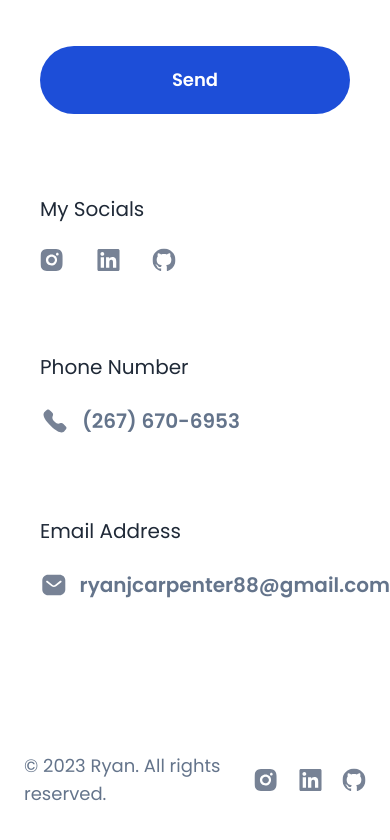
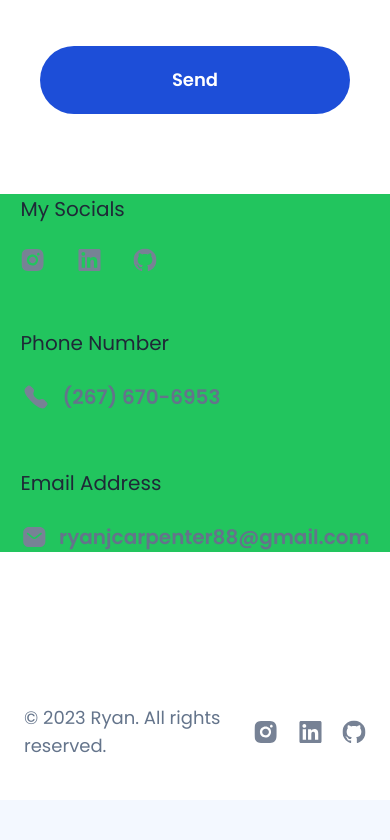
Before and after one commit to Erzyelc/portfolio, a Next.js app: page /contact in a window 390 px wide. Shown: the part 1342-2182 px from the top of the page. After the commit the page ends 2142 px from the top, so only its background shows below. Built offline with nearby package versions, Linux system fonts and the light colour scheme.

Commit message:
fixed form

```diff
--- a/app/contact/Sidebar.tsx
+++ b/app/contact/Sidebar.tsx
@@ -9,7 +9,7 @@ import Email from '@/public/icons/Message.svg';
 
 const Sidebar = () => {
   return (
-    <section className='flex flex-col gap-20'>
+    <section className='flex flex-col justify-center gap-14 bg-green-500 px-[20.5px] md:px-0'>
       <section className='flex flex-col gap-6'>
         <h4 className='text-[20px] font-normal text-gray-800 dark:text-white-900 md:text-2xl'>
           My Socials
@@ -73,7 +73,7 @@ const Sidebar = () => {
         <h4 className='text-[20px] font-normal text-gray-800 dark:text-white-900 md:text-2xl'>
           Email Address
         </h4>
-        <section className='flex items-center gap-3'>
+        <section className='flex flex-row gap-3'>
           <Email
             height={30}
             width={30}
--- a/app/contact/page.tsx
+++ b/app/contact/page.tsx
@@ -18,7 +18,7 @@ const Contact = () => {
       </section>
       <section className='bg-white-900 py-28 dark:bg-gray-900'>
         <section className='flex w-full flex-col-reverse justify-around gap-20 md:flex-row'>
-          <section className='pl-10 md:pl-0'>
+          <section className=''>
             <Sidebar />
           </section>
           <section className='px-10 md:w-1/2 md:px-0'>
```
